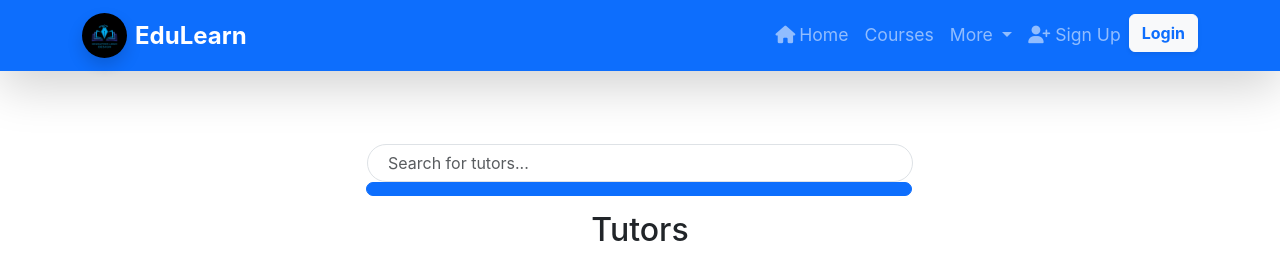
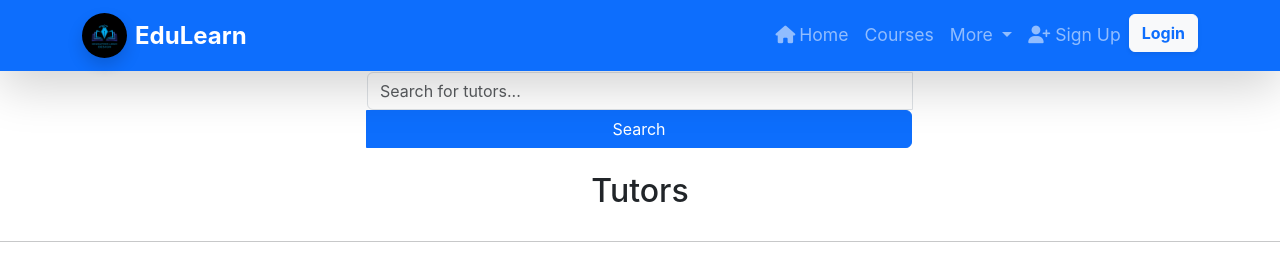
Before and after one commit to sajidiqbalbhatti/tutionwebsite, a Django app: page /tutor/profiles/ in a window 1280 px wide. Shown: the top 255 px of the page. Run offline with Django 5.2, Linux system fonts and the light colour scheme; some libraries are stand-ins or nearby versions.

Commit message:
Add the new changes

```diff
--- a/Tutor/templates/tutor/tutor_profile_list.html
+++ b/Tutor/templates/tutor/tutor_profile_list.html
@@ -1,19 +1,14 @@
 {% extends "base.html" %}
 
 {% block content %}
-<div class="container mt-5">
+<div class="container mt-4">
     <!-- Search Bar at the top -->
-    <div class="row justify-content-center mt-5">
-        <div class="col-md-8 col-lg-6">
+    <div class="row justify-content-center mb-4">
+        <div class="col-md-6">
             <form method="GET" action="{% url 'Tutor:product_search' %}">
                 <div class="input-group">
-                    <!-- Search input with custom left padding and focus effect -->
-                    <input type="text" name="query" class="form-control" placeholder="Search for tutors..." aria-label="Search Tutors" style="padding-left: 20px; border-radius: 20px;">
-
-                    <!-- Search button with rounded corners and icon -->
-                    <button class="btn btn-primary" type="submit" style="border-radius: 20px;">
-                        <i class="bi bi-search"></i> <!-- Assuming you're using Bootstrap Icons for the search icon -->
-                    </button>
+                    <input type="text" name="query" class="form-control" placeholder="Search for tutors..." aria-label="Search Tutors">
+                    <button class="btn btn-primary" type="submit">Search</button>
                 </div>
             </form>
         </div>
--- a/templates/Education/home.html
+++ b/templates/Education/home.html
@@ -172,7 +172,7 @@
 
         <!-- See More Button -->
         <div class="text-center mt-5">
-            <a href="{% url 'courses:course_list' %}" class="btn btn-outline-primary rounded-pill px-5 btn-lg shadow-sm btn-hover">
+            <a href="{% url 'Tutor:tutor-profile-list' %}" class="btn btn-outline-primary rounded-pill px-5 btn-lg shadow-sm btn-hover">
                 <i class="fas fa-chevron-right"></i> See More
             </a>
         </div>
```
